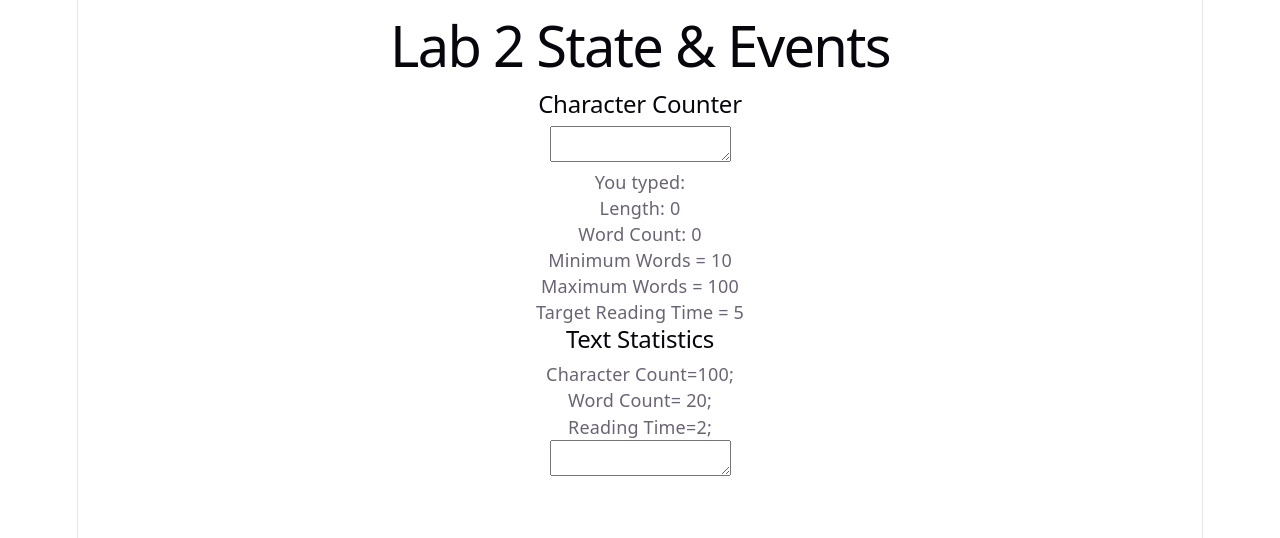
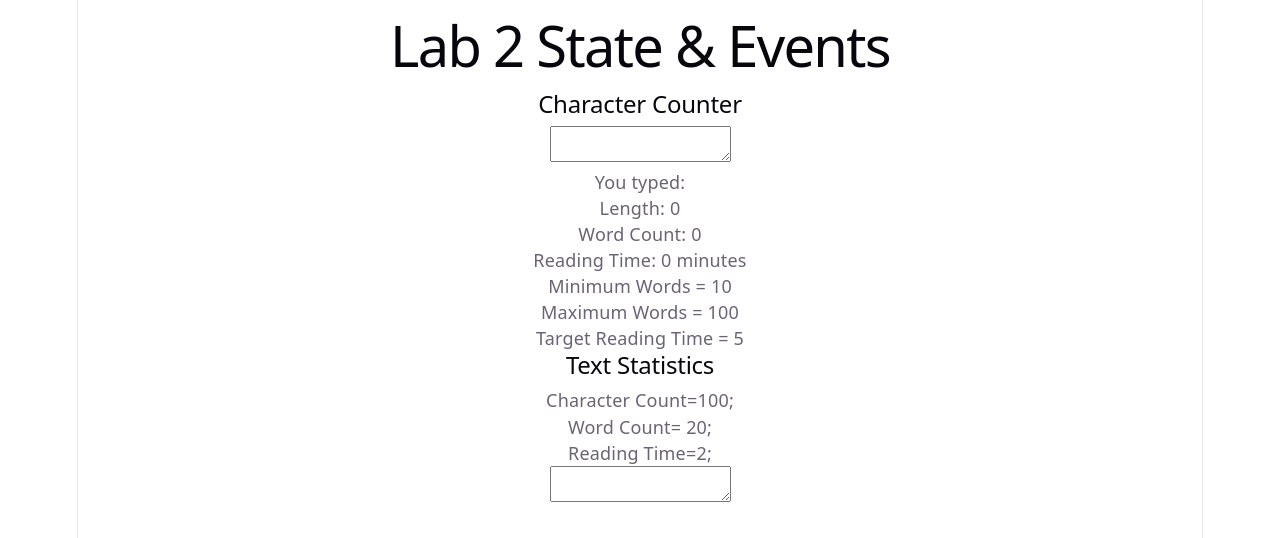
Before and after one commit to divzmadhu/lab-9-2, a React (Vite) app: page / in a window 1280 px wide. Shown: the top 538 px of the page. Built offline with nearby package versions, Linux system fonts and the light colour scheme.

Commit message:
Add reading time Calculation

```diff
--- a/src/components/CharacterCounter/CharacterCounter.tsx
+++ b/src/components/CharacterCounter/CharacterCounter.tsx
@@ -10,12 +10,14 @@ export default function CharacterCounter(props:CharacterCounterProps){
     const [text,setText] =useState("");
     // const wordCount = text.trim().split(" ").length;
     const wordCount = text.trim() ? text.trim().split(/\s+/).length : 0;
+    const readingTime = wordCount / 200;
     return(
         <div>
             <TextInput onTextChange={setText} />
             <p>You typed: {text}</p>
              <p>Length: {text.length}</p>
               <p>Word Count: {wordCount}</p>
+              <p>Reading Time: {readingTime} minutes</p>
 
 
             <p>Minimum Words = {props.minWords}</p>
```
